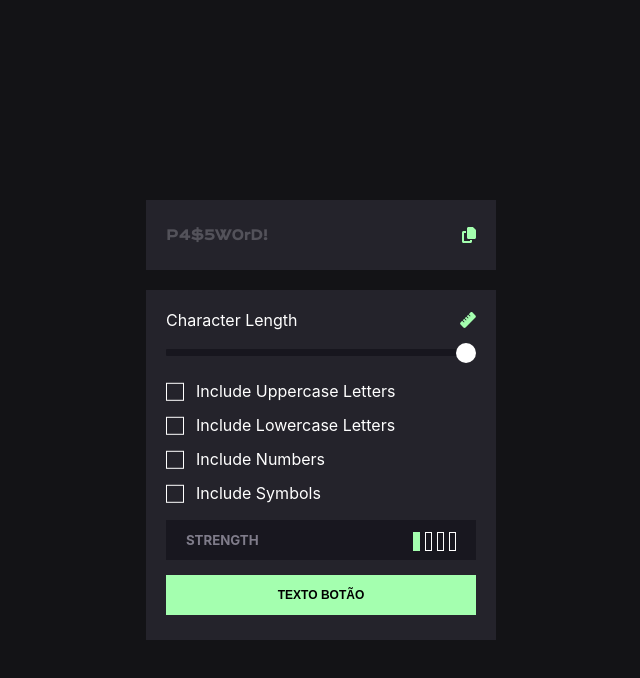
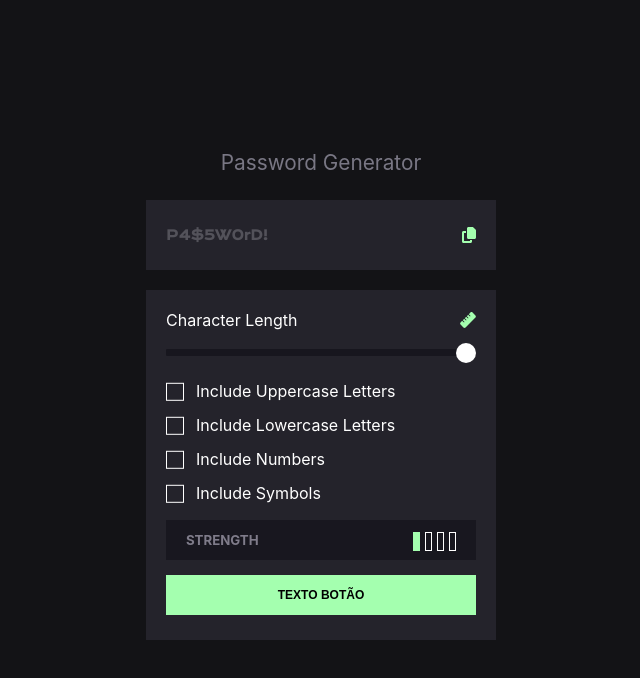
Before and after one commit to andeerlb/gerador-senha-react, a React (Create React App) app: page / in a window 1280 px wide. Shown: the top 678 px of the page, without its empty margins (319-959 px from the left). Built offline with nearby package versions, Linux system fonts and the light colour scheme.

Commit message:
criado title

```diff
--- a/src/components/ContainerGeradorSenha/ContainerGeradorSenha.js
+++ b/src/components/ContainerGeradorSenha/ContainerGeradorSenha.js
@@ -5,6 +5,9 @@ import styles from "./ContainerGeradorSenha.module.css";
 const ContainerGeradorSenha = () => {
     return (
         <div id={styles.container}>
+            <span className={styles.title}>
+                Password Generator
+            </span>
             <InputPassword />
             <GeradorSenha />
         </div>
--- a/src/components/ContainerGeradorSenha/ContainerGeradorSenha.module.css
+++ b/src/components/ContainerGeradorSenha/ContainerGeradorSenha.module.css
@@ -11,3 +11,12 @@
     flex-direction: column;
     justify-content: space-between;
 }
+
+#container .title {
+    color: #797784;
+    position: absolute;
+    top: 0;
+    margin-top: -50px;
+    width: 100%;
+    font-size: 1.3rem;
+}
```
